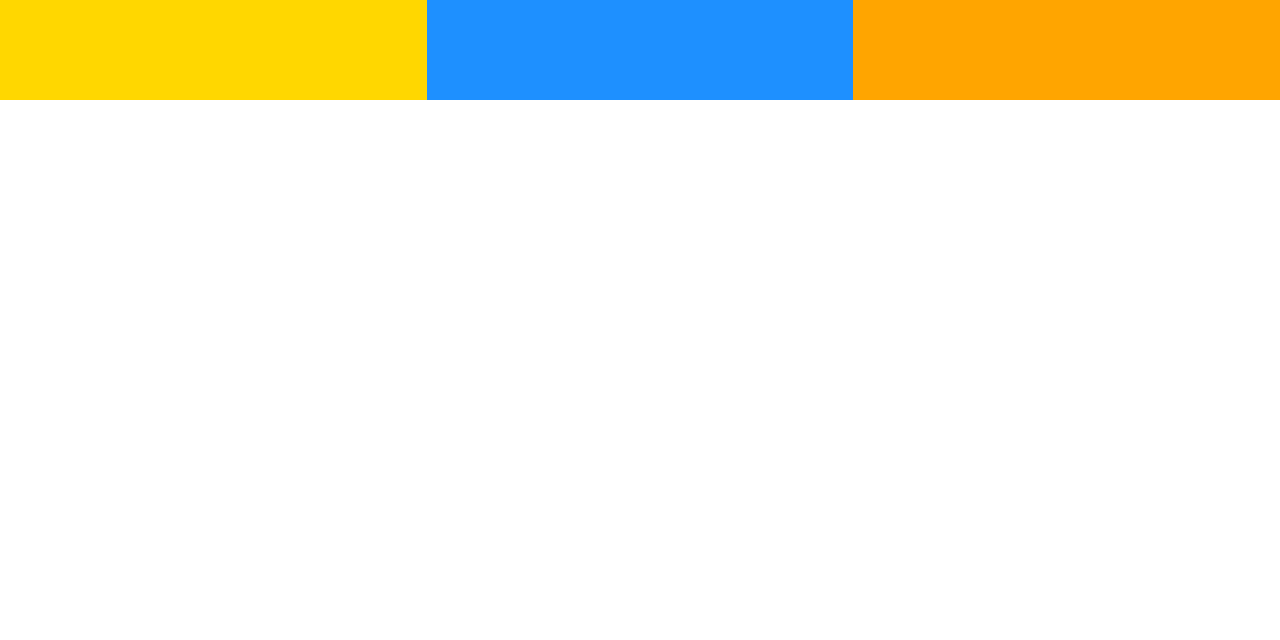
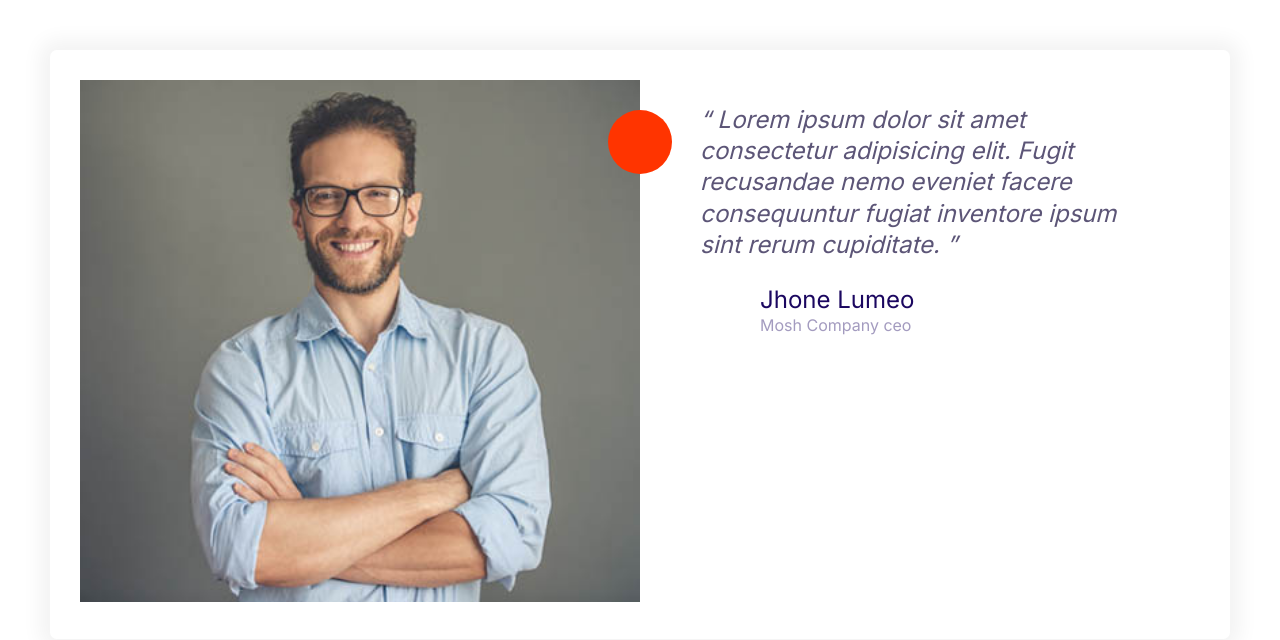
Before and after one commit to erzanthedev/Kwesify, a plain HTML site: page index.html in a window 1280 px wide. Drawn offline with Linux system fonts and the light colour scheme.

Commit message:
Build the testimonial component.

```diff
--- a/css/styles.css
+++ b/css/styles.css
@@ -174,8 +174,17 @@ a {
   width: 40px;
 }
 
+.icon--small{
+    width: 30px;
+    height: 30px;
+}
+
 .icon--primary {
   fill: var(--color-primary);
+}
+
+.icon--white{
+    fill: #fff;
 }
 
 .icon-container {
@@ -187,6 +196,10 @@ a {
   height: 64px;
   justify-content: center;
   width: 64px;
+}
+
+.icon-container--accent{
+    background: var(--color-accent);
 }
 
 /* Buttons */
@@ -297,7 +310,7 @@ a {
 .card {
   border-radius: 7px;
   box-shadow: 0 0 20px 10px #f3f3f3;
-  overflow: hidden;
+  overflow: visible;
 }
 
 .card__header,
@@ -450,20 +463,51 @@ a {
 }
 
 /* Grids */
-.grid{
-    display: grid;
+.grid {
+  display: grid;
 }
 
 /* Grid layout for tablet screens */
-@media screen and (min-width:768px) {
-   .grid--1x2{
-       grid-template-columns: repeat(2, 1fr);
-   }
+@media screen and (min-width: 768px) {
+  .grid--1x2 {
+    grid-template-columns: repeat(2, 1fr);
+  }
 }
 
 /* Grid layout for desktop screens */
-@media screen and (min-width:1024px){
-    .grid--1x3{
-        grid-template-columns: repeat(3, 1fr);
+@media screen and (min-width: 1024px) {
+  .grid--1x3 {
+    grid-template-columns: repeat(3, 1fr);
+  }
+}
+
+/* Testimonials*/
+.testimonial {
+  padding: 3rem;
+}
+
+.testimonial__image{
+    position: relative;
+}
+
+.testimonial__image > img {
+  width: 100%;
+}
+
+.testimonial__image > .icon-container{
+    position: absolute;
+    top: 3rem;
+    right: -32px;
+}
+
+
+
+@media screen and (min-width: 768px) {
+    .testimonial .quote, .testimonial .quote__author{
+        font-size: 2.4rem;
+    }
+
+    .testimonial .quote{
+        margin-left: 6rem;
     }
 }
--- a/index.html
+++ b/index.html
@@ -14,11 +14,39 @@
     <link rel="stylesheet" href="css/normalize.css" />
     <link rel="stylesheet" href="css/styles.css" />
   </head>
-  <body>
-    <div class="grid grid--1x3">
-      <div style="height: 100px; background:gold;"></div>
-      <div style="height: 100px; background:dodgerblue;"></div>
-      <div style="height: 100px; background:orange;"></div>
+  <body style="padding: 5rem">
+    <div class="card testimonial">
+      <div class="grid grid--1x2">
+        <div class="testimonial__image">
+          <img src="images/testimonial.jpg" alt="A happy smiling customer" />
+          <span class="icon-container icon-container--accent">
+            <svg class="icon icon--small icon--white">
+              <use xlink:href="images/sprite.svg#quotes"></use>
+            </svg>
+          </span>
+        </div>
+        <blockquote class="quote">
+            <p class="quote__text">
+              Lorem ipsum dolor sit amet consectetur adipisicing elit. Fugit
+              recusandae nemo eveniet facere consequuntur fugiat inventore ipsum sint
+              rerum cupiditate.
+            </p>
+            <footer>
+                <div class="media">
+                  <div class="media__image">
+                    <svg class="icon icon--primary quote__line">
+                      <use xlink:href="images/sprite.svg#line"></use>
+                    </svg>
+                  </div>
+                  <div class="media__body">
+                    <h3 class="media__title quote__author">Jhone Lumeo</h3>
+                    <p class="media__text quote__organization">
+                      Mosh Company ceo
+                    </p>
+                  </div>
+            </footer>
+          </blockquote>
+      </div>
     </div>
   </body>
 </html>
```
Also changed, not shown: components/testimonials.html (added, +33 -0 lines), images/testimonial.jpg (added).
